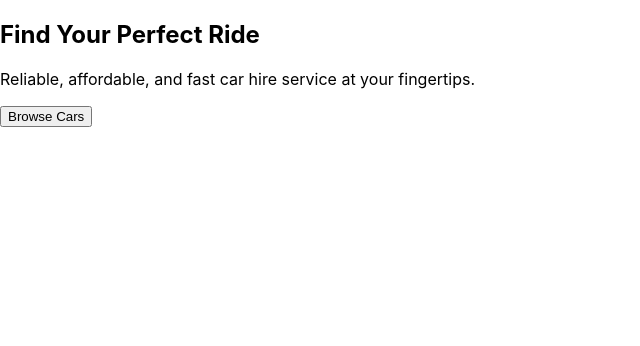
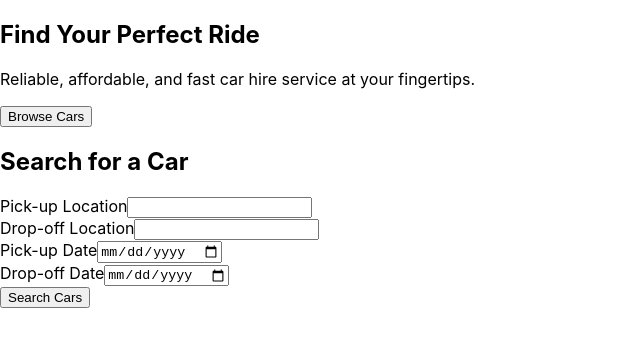
Before and after one commit to obapluto-ob/ridesure-carhire-, a React (Create React App) app in the folder ridesure/: page / in a window 1280 px wide. Shown: the top 346 px of the page, without its empty margins (0-640 px from the left). Built offline with nearby package versions, Linux system fonts and the light colour scheme; the HTML template or start-up script is replaced by a standard one.

Commit message:
Search Form

```diff
--- a/ridesure/src/App.js
+++ b/ridesure/src/App.js
@@ -1,6 +1,7 @@
 import React from 'react';
 import Navbar from './Components/navbar';
 import Home from './Components/Home';
+import SearchForm from './Components/SearchForm';
 
 
 function App() {
@@ -8,6 +9,7 @@ return(
   <div>
     <Navbar/>
     <Home/>
+    <SearchForm />
   </div>
 );
 }
--- /dev/null
+++ b/ridesure/src/Components/SearchForm.js
@@ -0,0 +1,73 @@
+import React, { useState } from 'react';
+
+const SearchForm = () => {
+    const [formData, setFormData] = useState({
+      pickupLocation: '',
+      dropoffLocation: '',
+      pickupDate: '',
+      dropoffDate: '',
+    });
+
+    const handleChange = (e) => {
+      setFormData({...formData, [e.target.name]: e.target.value});
+    };
+
+    const handleSubmit = (e) => {
+      e.preventDefault();
+      console.log('Searching cars with:', formData);
+      // You can later pass this data to filter available cars
+    };
+
+    return (
+      <form className="search-form" onSubmit={handleSubmit}>
+        <h2>Search for a Car</h2>
+        <div className="form-group">
+          <label>Pick-up Location</label>
+          <input
+            type="text"
+            name="pickupLocation"
+            value={formData.pickupLocation}
+            onChange={handleChange}
+            required
+          />
+        </div>
+
+        <div className="form-group">
+          <label>Drop-off Location</label>
+          <input
+            type="text"
+            name="dropoffLocation"
+            value={formData.dropoffLocation}
+            onChange={handleChange}
+            required
+          />
+        </div>
+
+        <div className="form-group">
+          <label>Pick-up Date</label>
+          <input
+            type="date"
+            name="pickupDate"
+            value={formData.pickupDate}
+            onChange={handleChange}
+            required
+          />
+        </div>
+
+        <div className="form-group">
+          <label>Drop-off Date</label>
+          <input
+            type="date"
+            name="dropoffDate"
+            value={formData.dropoffDate}
+            onChange={handleChange}
+            required
+          />
+        </div>
+
+        <button type="submit">Search Cars</button>
+      </form>
+    );
+  };
+
+  export default SearchForm;
```
